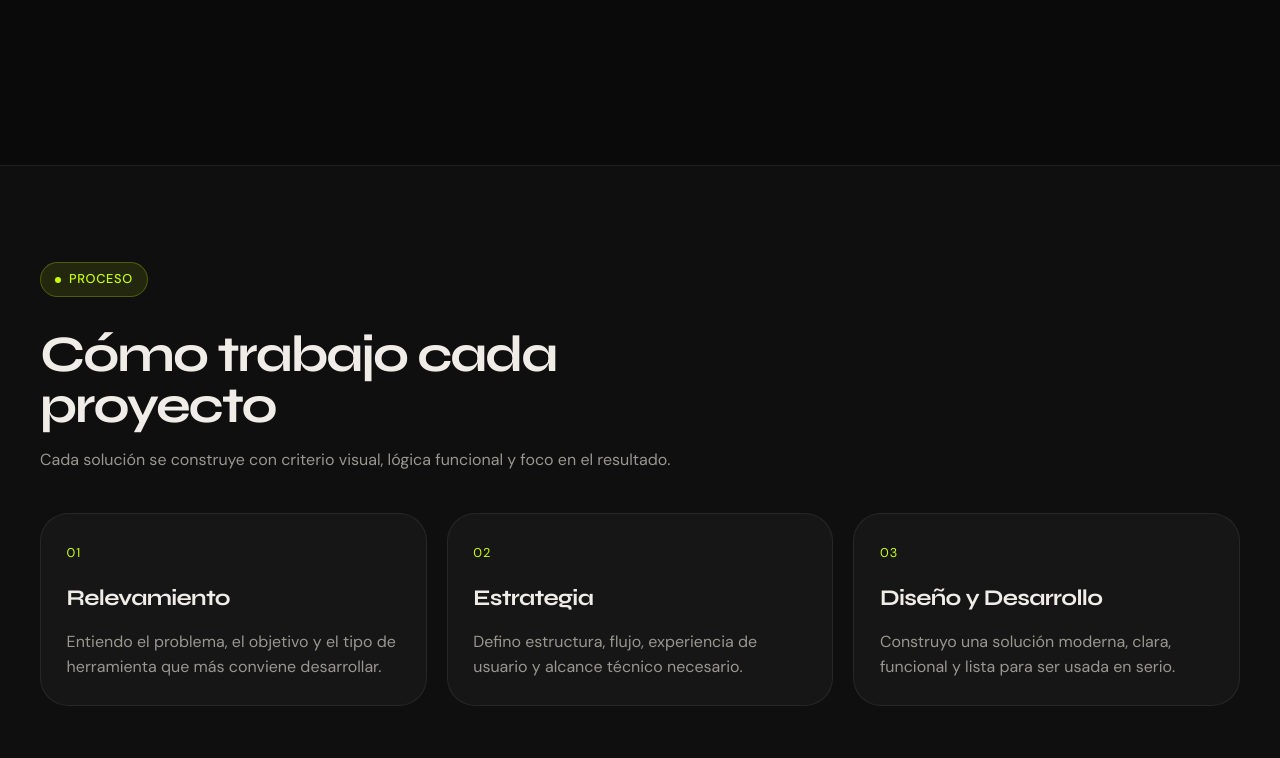
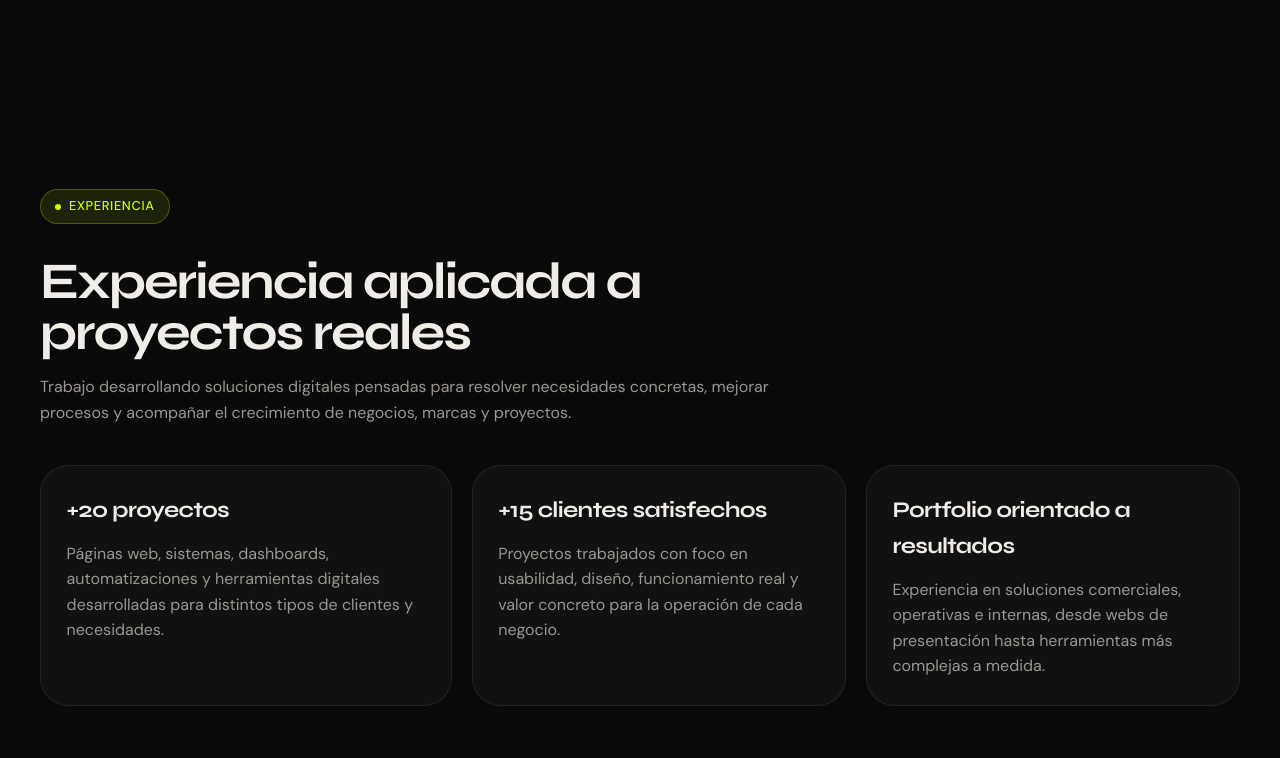
Before and after one commit to luapicone/web-services, a plain HTML site: page index.html in a window 1280 px wide. Shown: the part 1822-2580 px from the top of the page. Drawn offline with Linux system fonts and the light colour scheme.

Commit message:
feat: restore standalone experience section

```diff
--- a/index.html
+++ b/index.html
@@ -432,6 +432,30 @@
     </div>
   </section>
 
+  <section id="experiencia">
+    <div class="container">
+      <div class="section-heading">
+        <div class="section-label">Experiencia</div>
+        <h2>Experiencia aplicada a proyectos reales</h2>
+        <p>Trabajo desarrollando soluciones digitales pensadas para resolver necesidades concretas, mejorar procesos y acompañar el crecimiento de negocios, marcas y proyectos.</p>
+      </div>
+      <div class="feature-grid">
+        <article class="feature-card">
+          <h3>+20 proyectos</h3>
+          <p>Páginas web, sistemas, dashboards, automatizaciones y herramientas digitales desarrolladas para distintos tipos de clientes y necesidades.</p>
+        </article>
+        <article class="feature-card">
+          <h3>+15 clientes satisfechos</h3>
+          <p>Proyectos trabajados con foco en usabilidad, diseño, funcionamiento real y valor concreto para la operación de cada negocio.</p>
+        </article>
+        <article class="feature-card">
+          <h3>Portfolio orientado a resultados</h3>
+          <p>Experiencia en soluciones comerciales, operativas e internas, desde webs de presentación hasta herramientas más complejas a medida.</p>
+        </article>
+      </div>
+    </div>
+  </section>
+
   <section class="alt" id="proceso" style="margin-top: 4.5rem;">
     <div class="container">
       <div class="section-heading">
```
